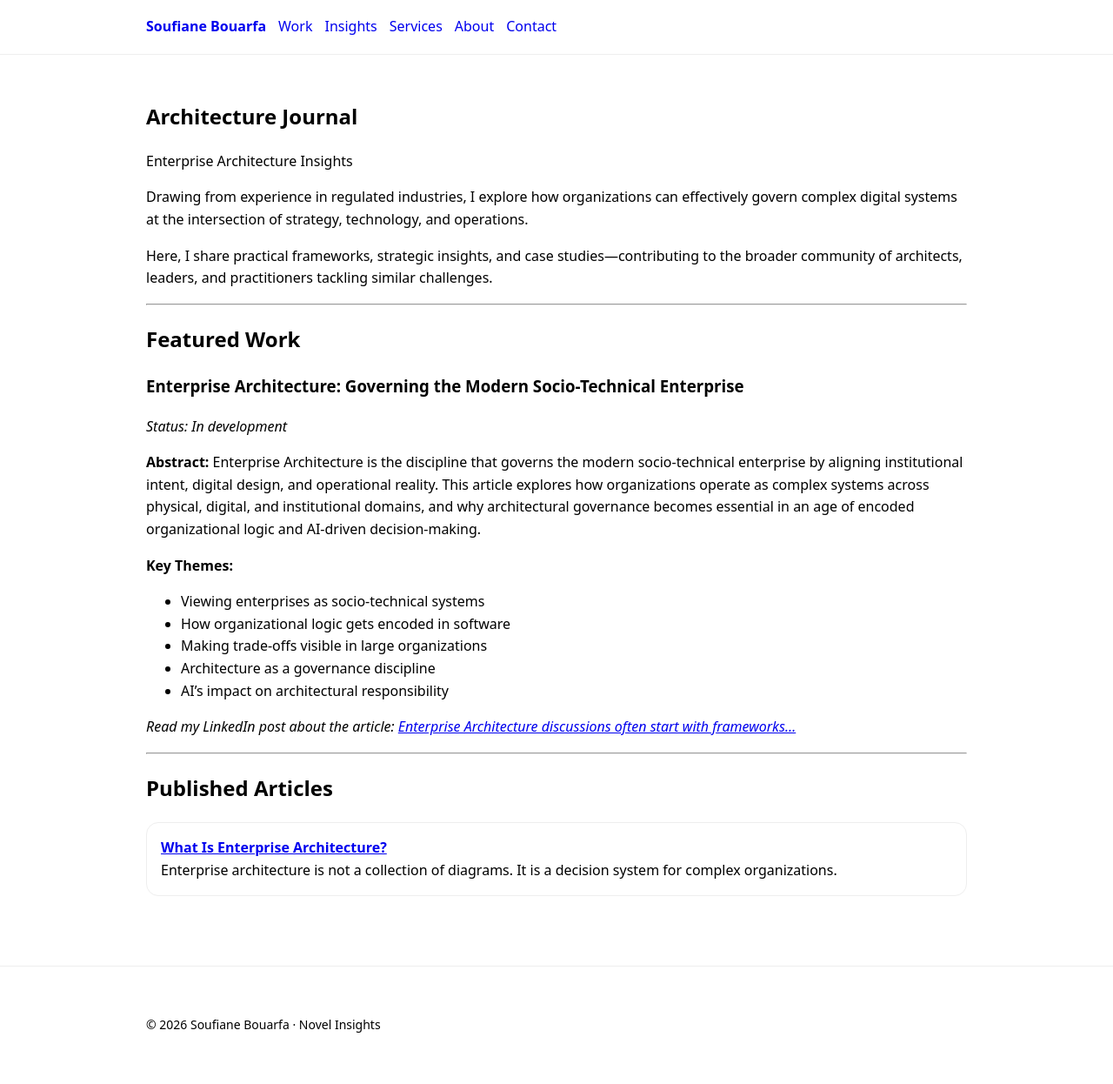
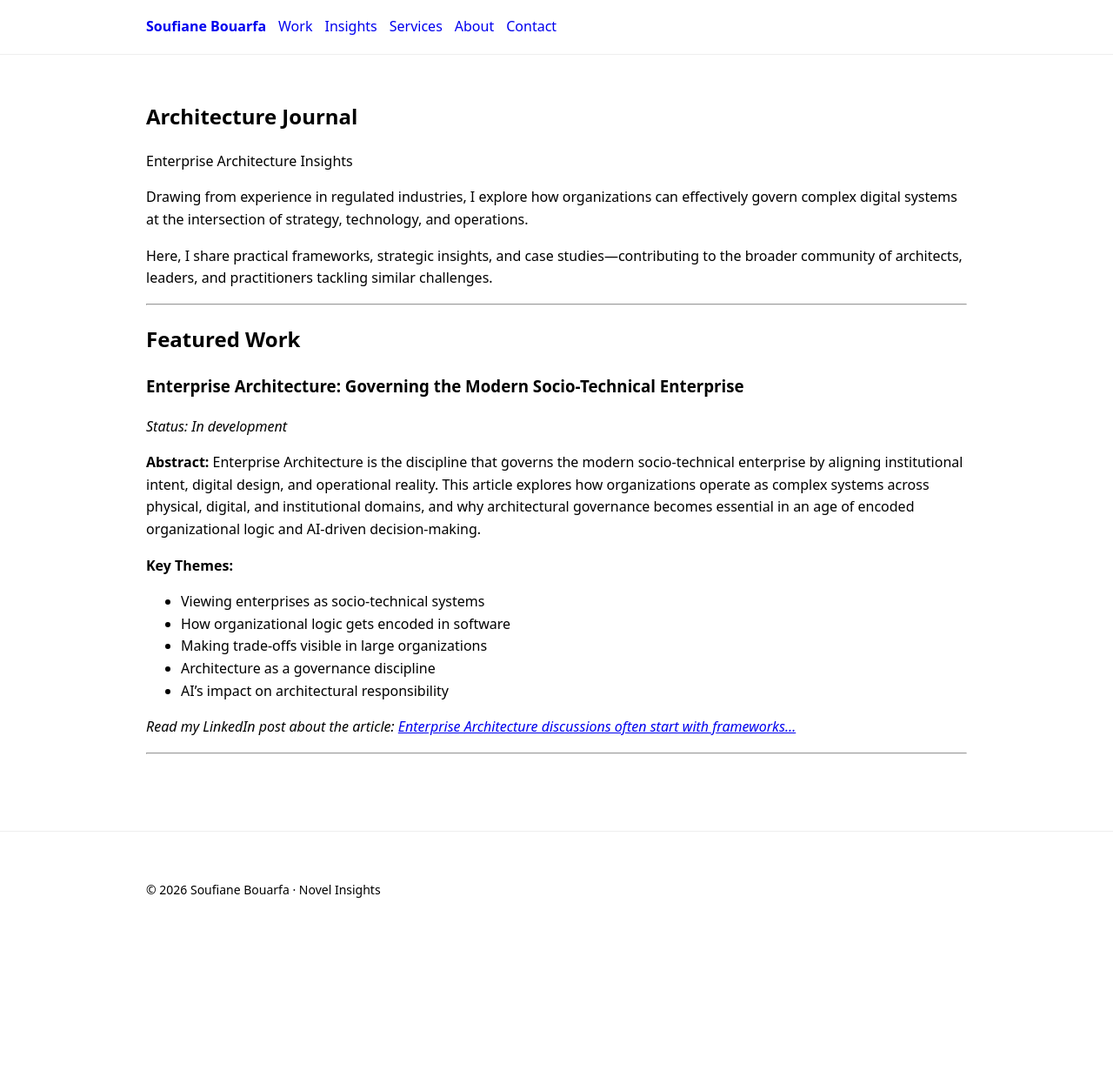
Before and after one commit to sbouarfa/soufianebouarfa.github.io, a Jekyll site: the page built from insights.md, in a window 1280 px wide. Shown: the whole page at 87% size. Built offline with Jekyll 4.4.1, drawn with Linux system fonts in a browser that asks for light colours; after the commit the page ends 1090 px from its top, so only the background shows below that.

Commit message:
Remove published articles section since no content published yet

```diff
--- a/insights.md
+++ b/insights.md
@@ -30,14 +30,3 @@ Here, I share practical frameworks, strategic insights, and case studies—contr
 *Read my LinkedIn post about the article: [Enterprise Architecture discussions often start with frameworks...](https://www.linkedin.com/feed/update/urn:li:activity:your-post-id/)*
 
 ---
-
-## Published Articles
-
-<div class="grid">
-  {% for post in site.posts %}
-    <div class="card">
-      <a href="{{ post.url }}"><strong>{{ post.title }}</strong></a>
-      <div class="meta">{{ post.summary }}</div>
-    </div>
-  {% endfor %}
-</div>
```
